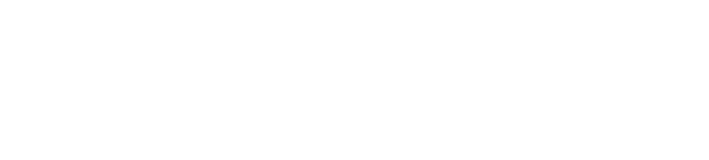
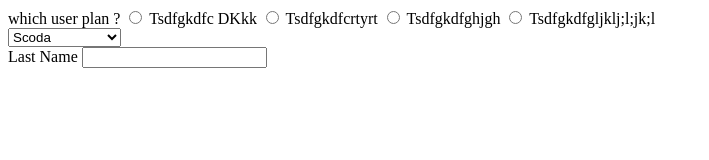
Before and after one commit to rrev4ge/fcLesson5_html-Form, a plain HTML site: page index.html in a window 1280 px wide. Shown: the whole page, without its empty margins (0-709 px from the left). Drawn offline with Linux system fonts and the light colour scheme.

Commit message:
create project 2

```diff
--- a/index.html
+++ b/index.html
@@ -3,8 +3,43 @@
 <head>
     <meta charset="UTF-8">
     <title>Title</title>
+    <link rel="stylesheet" href="./css/reset.css">
+    <link rel="stylesheet" href="./css/style.css">
 </head>
 <body>
 
+    <form>
+        <div>
+            which user plan ?
+
+            <input type="radio" value="value1" name="name1" id="variantOne">
+            <label for="variantOne">Tsdfgkdfc DKkk</label>
+            <input type="radio" value="value2" name="name1" id="variantTwo">
+            <label for="variantTwo">Tsdfgkdfcrtyrt</label>
+            <input type="radio" value="value3" name="name1" id="variantThree">
+            <label for="variantThree">Tsdfgkdfghjgh</label>
+            <input type="radio" value="value4" name="name1" id="variantFour">
+            <label for="variantFour">Tsdfgkdfgljklj;l;jk;l</label>
+
+        </div>
+
+
+        <div>
+            <label for="multiSelect"></label>
+            <select name="Cars" id="multiSelect">
+                <option value="" disabled selected>Chose your car</option>
+                <option value="Scoda" disabled selected>Scoda</option>
+            </select>
+
+
+        </div>
+
+
+
+            Last Name
+            <input type="text">
+        </label>
+    </form>
+
 </body>
 </html>
```
